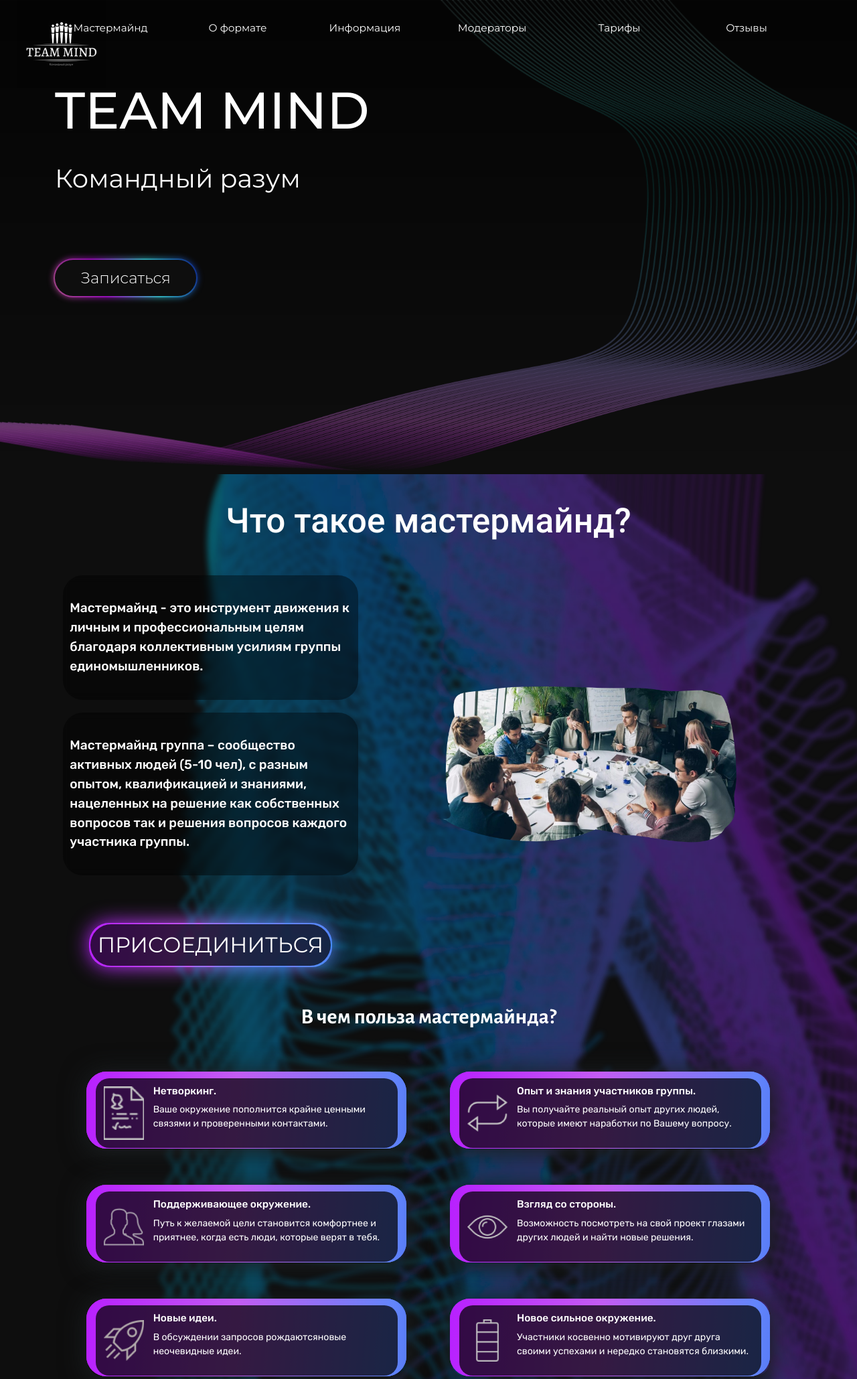
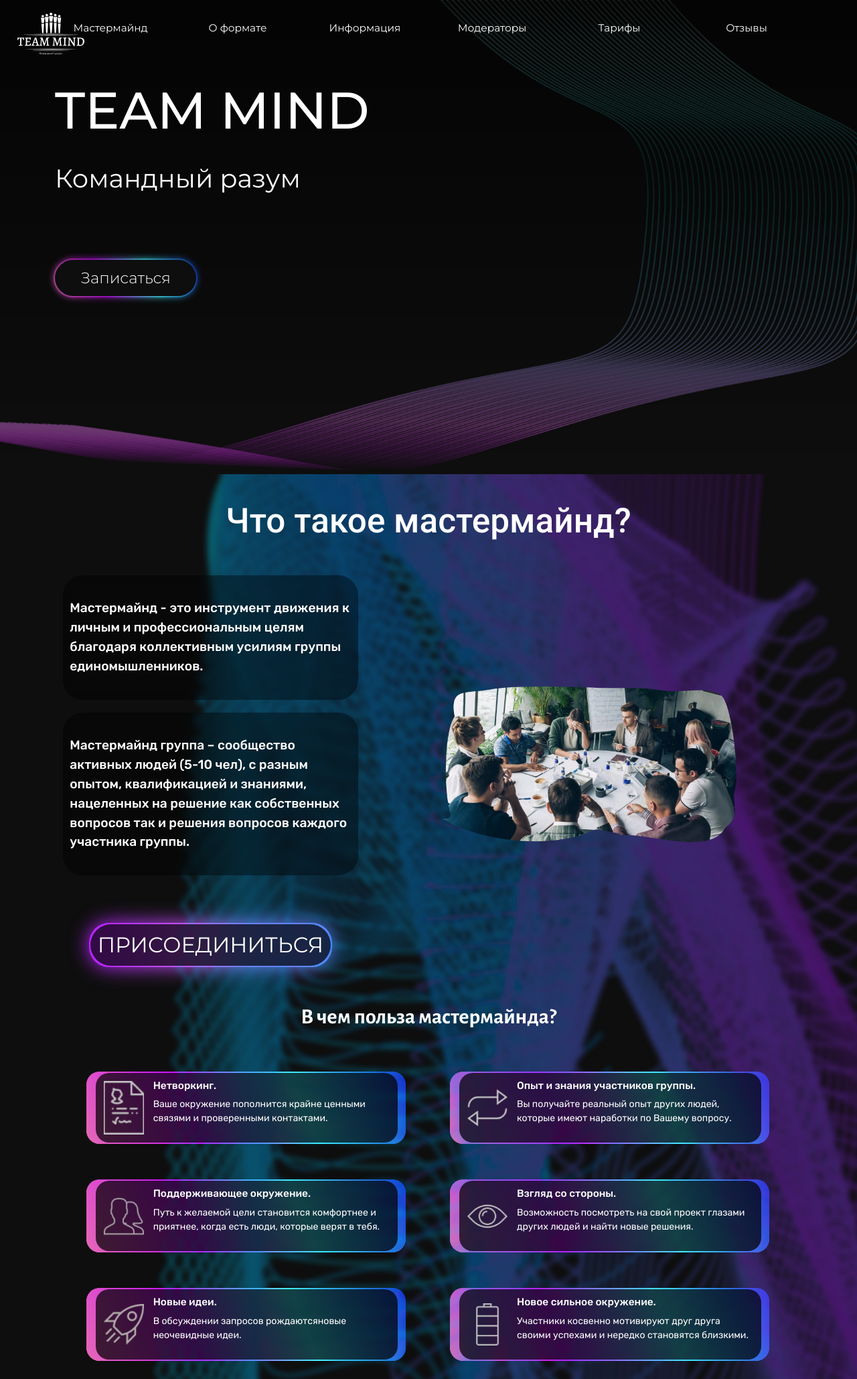
Before and after one commit to Nick-Fernandezz/masterm_pj, a Django app: page / in a window 1280 px wide. Shown: the top 2059 px of the page at 67% size. Run offline with Django 4.2, Linux system fonts and the light colour scheme; data comes from the database, SQL or seed files in the repository.

Commit message:
relize commit

```diff
--- a/main/static/main/css/style.css
+++ b/main/static/main/css/style.css
@@ -72,10 +72,11 @@ body {
     transform: scale(1.1);
 }
 
-
 .logo {
     position: absolute;
     margin-left: 2vw;
+    margin-top: 1.5vw;
+    width: 100px;
 }
 
 .title {
@@ -249,37 +250,37 @@ main {
 
 .netw-container {
 
-    opacity: 0;
+    /* opacity: 0;
 	transform: translateY(50px);
-	transition: opacity 0.3s ease-in-out, transform 0.3s ease-in-out;
+	transition: opacity 0.3s ease-in-out, transform 0.3s ease-in-out; */
 
     position: relative;
 
     margin-bottom: 5%;
     margin-right: 3%;
     margin-left: 3%;
-    box-shadow: 2px 4px 36px 6px #1A1E20;
+    /* box-shadow: 2px 4px 36px 6px #1A1E20; */
     border-radius: 20px;
-    padding-top: 8px;
+    /* padding-top: 8px; */
 }
 
 
-.netw-container.scroll-animation-class {
+/* .netw-container.scroll-animation-class {
     opacity: 1;
     transform: translateY(0);
 	transition: opacity 0.3s ease-in-out, transform 0.3s ease-in-out;
-}
+} */
 
 .netw-container::after, .netw-container::before {
     content: "";
     position: absolute;
+    background: linear-gradient(247.61deg, #142fca, #43f2ff ,#ce10fd ,#e469b5);
+    left: -2px;
     top: -2px;
-    left: -2px;
-    background: linear-gradient(94.4deg, #B820FF 0%, #C35CF3 15.62%, #6385FB 31.77%, #002FD2 50.52%, #6284F9 71.35%, #52EBF5 82.29%, #1AF1FF 100%);;
-    background-size: 300%;
-    border-radius: 30px;
-    width: calc(100% + 3px);
-    height: calc(100% + 3px);
+    background-size: 100%;
+    border-radius: 20px;
+    width: calc(100% + 2px);
+    height: calc(100% + 4px);
     z-index: -1;
 }
 
--- a/main/templates/main/index.html
+++ b/main/templates/main/index.html
@@ -5,15 +5,12 @@
     <meta charset="UTF-8">
     <meta http-equiv="X-UA-Compatible" content="IE=edge">
     <meta name="viewport" content="width=device-width, initial-scale=1">
-
+    <!-- <link rel="icon" href="/favicon.png" type="image/png"> -->
     <link rel="stylesheet" type="text/css" href="{% static 'main/css/style.css' %}">
     <link href="https://cdn.jsdelivr.net/npm/bootstrap@5.3.0-alpha1/dist/css/bootstrap.min.css" rel="stylesheet" integrity="sha384-GLhlTQ8iRABdZLl6O3oVMWSktQOp6b7In1Zl3/Jr59b6EGGoI1aFkw7cmDA6j6gD" crossorigin="anonymous">
 
     <title>Мастермайнд</title>
 
-    <style>
-
-    </style>
 
 </head>
 <body style="background: rgb(14, 14, 14)">
@@ -28,7 +25,7 @@
         {% endif %}
         <div class="wrapper" >
             <nav>
-                <img class="logo" src="{% static 'main/images/Logo.png' %}" alt="Logo">
+                <img class="logo" src="{% static 'main/images/logo.svg' %}" alt="Logo">
                 <div class="container justify-content-center ">
                     <div class="row">
                         <div class="col-md-2 col-4">
@@ -115,7 +112,7 @@
 
                 <div class="row justify-content-center align-items-center">
 
-                    <div class="netw-container scroll-item col-auto col-md-5">
+                    <div class="netw-container   col-auto col-md-5">
                         <div class="netw">
                             <div class="row justify-content-center align-items-center">
                                 <div class="col-2"><img src="{% static 'main/images/profits_img/resume.png' %}" ></div>
@@ -128,7 +125,7 @@
                         </div>
                     </div>
 
-                    <div class="netw-container scroll-item col-auto col-md-5">
+                    <div class="netw-container   col-auto col-md-5">
                         <div class="netw">
                             <div class="row justify-content-center align-items-center">
                                 <div class="col-2"><img src="{% static 'main/images/profits_img/repeat.png' %}" ></div>
@@ -141,7 +138,7 @@
                         </div>
                     </div>
 
-                    <div class="netw-container scroll-item col-auto col-md-5">
+                    <div class="netw-container   col-auto col-md-5">
                         <div class="netw">
                             <div class="row justify-content-center align-items-center">
                                 <div class="col-2"><img src="{% static 'main/images/profits_img/users.png' %}" ></div>
@@ -154,7 +151,7 @@
                         </div>
                     </div>
 
-                    <div class="netw-container scroll-item col-auto col-md-5">
+                    <div class="netw-container   col-auto col-md-5">
                         <div class="netw">
                             <div class="row justify-content-center align-items-center">
                                 <div class="col-2"><img src="{% static 'main/images/profits_img/view.png' %}" ></div>
@@ -167,7 +164,7 @@
                         </div>
                     </div>
 
-                    <div class="netw-container scroll-item col-auto col-md-5">
+                    <div class="netw-container   col-auto col-md-5">
                         <div class="netw">
                             <div class="row justify-content-center align-items-center">
                                 <div class="col-2"><img src="{% static 'main/images/profits_img/rocket.png' %}" ></div>
@@ -180,7 +177,7 @@
                         </div>
                     </div>
 
-                    <div class="netw-container scroll-item col-auto col-md-5">
+                    <div class="netw-container   col-auto col-md-5">
                         <div class="netw">
                             <div class="row justify-content-center align-items-center">
                                 <div class="col-2"><img src="{% static 'main/images/profits_img/battery.png' %}" ></div>
@@ -488,27 +485,7 @@
                                     </div>
                                 </form>
 
-                                {% comment %} <form method="post" action="" novalidate>
-                                    {% csrf_token %}
 
-                                    {% for field in form %}
-                                        <p>{{ field.label_tag }}</p>
-                                        <div>
-                                            {{field}}
-                                        </div>
-                                        {% if field.errors %}
-                                        {% for error in field.errors %}
-                                            {{error}}
-                                        {% endfor %}
-                                        {% endif %}
-                                    {% endfor %}
-
-                                    <div>
-                                        <button class="button-panel" type="submit">Отправить</button>
-                                        <p class="company">При отправке вы соглашаетесь с <a href="{% static 'main/docs/politic_comp.pdf' %}" target="_blank" style="color: white;">политикой  компании.</a></p>
-                                    </div> {% endcomment %}
-
-                                </form>
                             </div>
                         </div>
                     </div>
@@ -552,6 +529,6 @@
             {% endfor %}
         </div>
     </footer>
-    <script src="{% static 'main/scripts/script.js' %}"></script>
+    {% comment %} <script src="{% static 'main/scripts/script.js' %}"></script> {% endcomment %}
 </body>
 </html>
```
Also changed, not shown: other parts of main/static/main/css/style.css (+16 -8 lines), main/static/main/images/favicon.png (renamed from main/static/main/images/Logo.png).
